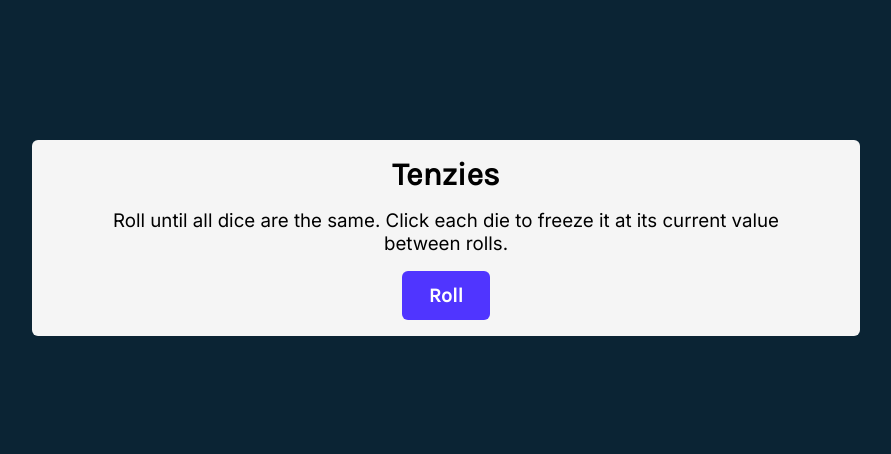
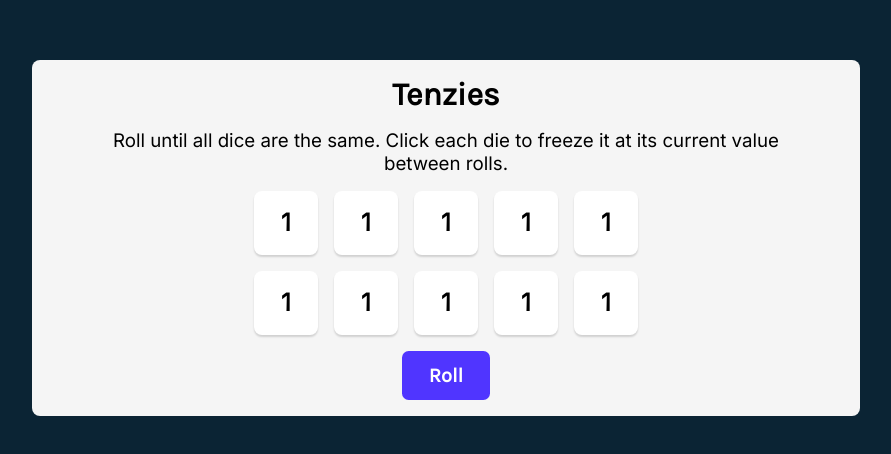
Before and after one commit to ppwire/tenzies-scrimba, a React (Vite) app: page / in a window 1280 px wide. Shown: the part 162-616 px from the top of the page, without its empty margins (194-1085 px from the left). Built offline with nearby package versions, Linux system fonts and the light colour scheme.

Commit message:
Add dices

```diff
--- a/index.html
+++ b/index.html
@@ -4,7 +4,7 @@
     <meta charset="UTF-8" />
     <link rel="icon" type="image/svg+xml" href="/src/favicon.svg" />
     <meta name="viewport" content="width=device-width, initial-scale=1.0" />
-    <title>Vite App</title>
+    <title>Tenzies</title>
   </head>
   <body>
     <div id="root"></div>
--- a/src/App.css
+++ b/src/App.css
@@ -1,6 +1,6 @@
 .app {
    background: #F5F5F5;
-   border-radius: 6px;
+   border-radius: 0.5em;
    display: flex;
    flex-direction: column;
    align-items: center;
@@ -15,11 +15,34 @@
    text-align: center;
 }
 
+.dice-container {
+   display: grid;
+   grid-template: auto auto / repeat(5, 1fr);
+   gap:1em;
+}
+
+.dice{
+   background: #FFFFFF;
+   box-shadow: 0px 2px 2px rgba(0, 0, 0, 0.15);
+   width: 4em;
+   height: 4em;
+   border-radius: 0.5em;
+   display: flex;
+}
+
+.dice > *{
+   margin: auto;
+}
+
 .btn {
    border: none;
    background: #5035FF;
    padding: 1em 2em;
-   color:white;
-   border-radius:6px;
+   color: white;
+   border-radius: 0.5em;
    cursor: pointer;
 }
+
+.btn:hover {
+   background: #6851FF;
+}
--- a/src/App.jsx
+++ b/src/App.jsx
@@ -1,5 +1,5 @@
-
 import './App.css'
+import DiceContainer from './components/DiceContainer'
 
 function App() {
 
@@ -7,6 +7,7 @@ function App() {
     <div className="app">
       <h1 className="app-title text-karla">Tenzies</h1>
       <h3 className="app-description">Roll until all dice are the same. Click each die to freeze it at its current value between rolls.</h3>
+      <DiceContainer></DiceContainer>
       <button className="btn">
         <h2 className="text-karla">Roll</h2>
       </button>
--- /dev/null
+++ b/src/components/Dice.jsx
@@ -0,0 +1,9 @@
+const Dice = ({value}) => {
+   return (
+      <div className="dice">
+         <h2>{value}</h2>
+      </div>
+   )
+}
+
+export default Dice
--- /dev/null
+++ b/src/components/DiceContainer.jsx
@@ -0,0 +1,17 @@
+import Dice from './Dice'
+const DiceContainer = () => {
+
+   const dices = [
+      "1", "1", "1", "1", "1", "1", "1", "1","1","1",
+   ]
+
+   return (
+      <div className="dice-container">
+         {dices.map((value, index) => {
+            return <Dice key={index} value={value}></Dice>
+         })}
+      </div>
+   )
+}
+
+export default DiceContainer
```
